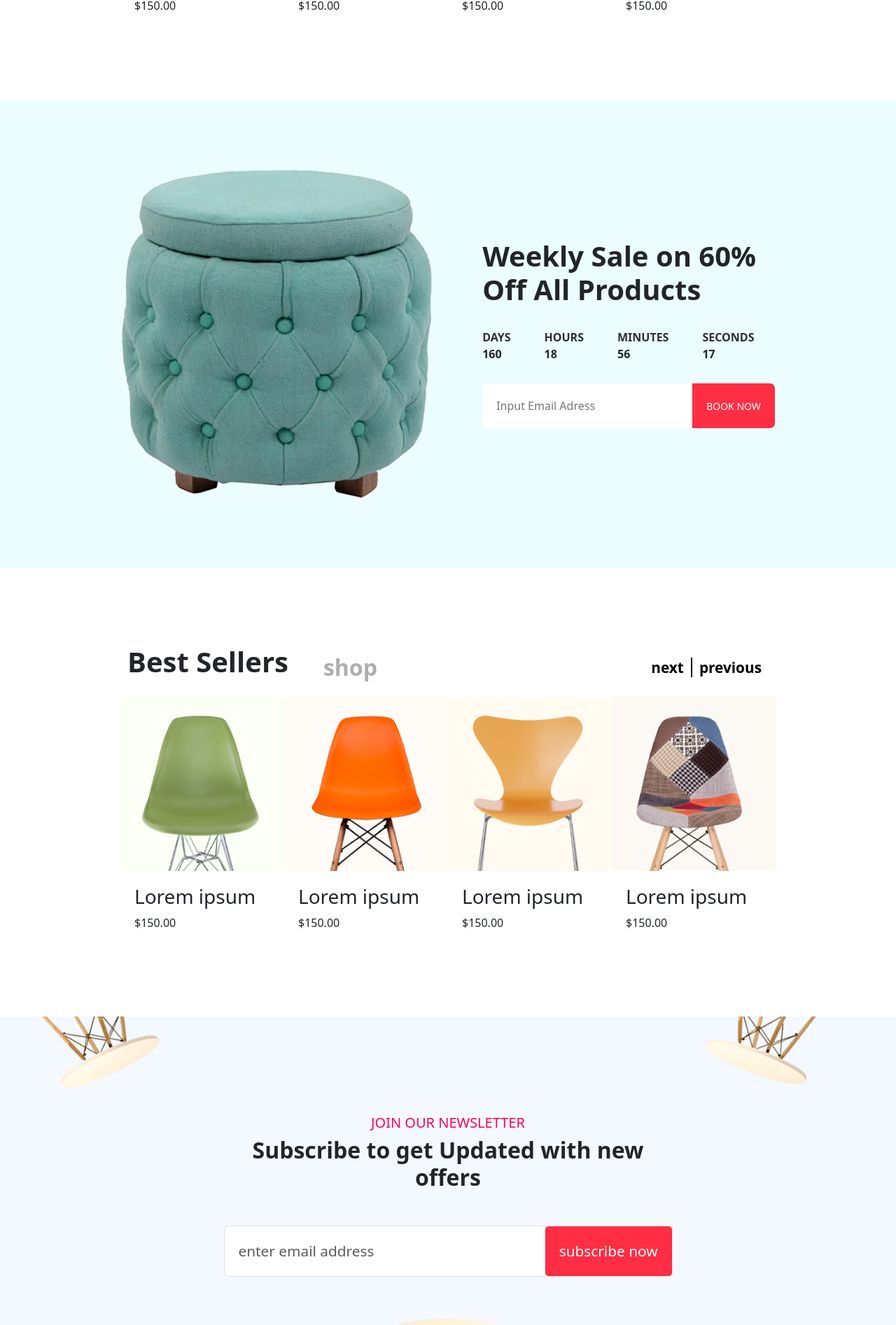
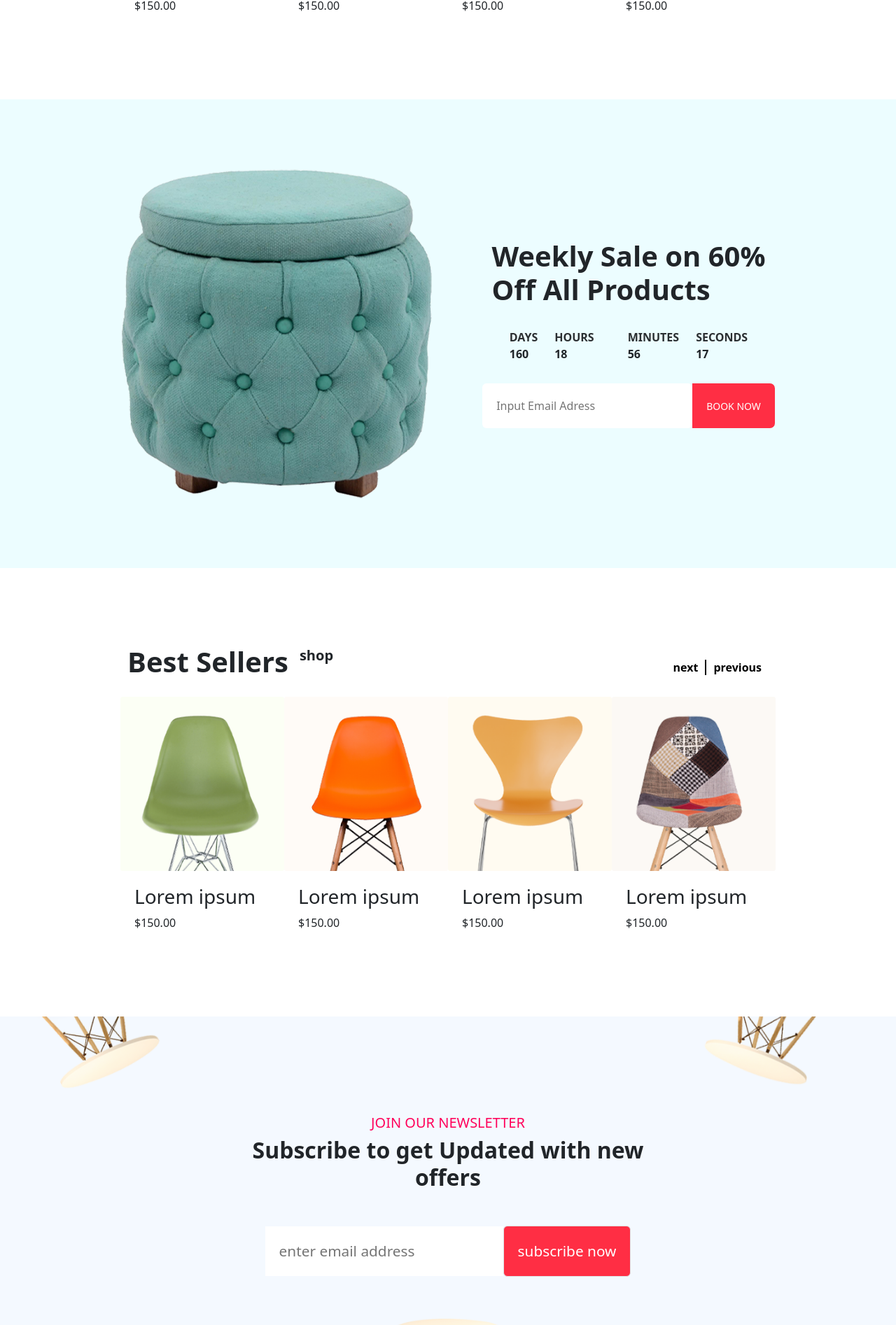
Before and after one commit to faramarzsakhi/e-commerce, an Angular app: page /#/home in a window 1280 px wide. Shown: the part 2536-4430 px from the top of the page at 70% size. Built offline with nearby package versions, Linux system fonts and the light colour scheme.

Commit message:
fixed page over flow and image responsive state

```diff
--- a/src/app/landing-page/landing-page/landing-page.component.html
+++ b/src/app/landing-page/landing-page/landing-page.component.html
@@ -42,18 +42,20 @@
 
     </div>
 </div>
-<app-sliding-list [items]="imagesArray" >
+<app-sliding-list [items]="imagesArray">
     <h1 mainTitle>Awesome</h1>
     <span subTitle>shop</span>
 </app-sliding-list>
 
 <!-- weekly sale -->
-<div class="container-fluid d-flex flex-column flex-lg-row onSale-container align-items-center justify-content-center gap-4 ">
-    <img src="assets/img/offer_img.png" alt="onSale" class="me-md-5">
+<div
+    class="container-fluid d-flex flex-column flex-lg-row onSale-container align-items-center justify-content-center gap-4  overflow-hidden p-3">
+    <img src="assets/img/offer_img.png" alt="onSale" class="me-md-5 img-fluid">
     <div class="onSale-title">
         <h1>Weekly Sale on 60% <br>Off All Products</h1>
-        <div class="d-flex flex-row gap-5 mt-4 fw-bold ">
-            <div class="d-flex flex-column" >
+        <div class="d-flex flex-column flex-md-row gap-5 mt-4 fw-bold justify-content-center  align-items-center">
+            <div class="d-flex gap-4">
+                <div class="d-flex flex-column align-tiems-center">
                     <span class="text-secondary-emphasis">DAYS</span>
                     <span #days></span>
                 </div>
@@ -61,6 +63,8 @@
                     <span class="text-secondary-emphasis">HOURS</span>
                     <span #hours></span>
                 </div>
+            </div>
+            <div class="d-flex gap-4">
                 <div class="d-flex flex-column">
                     <span class="text-secondary-emphasis">MINUTES</span>
                     <span #minutes></span>
@@ -70,7 +74,9 @@
                     <span #seconds></span>
                 </div>
             </div>
-        <div class="book-input">
+
+        </div>
+        <div class="book-input d-felx flex-column flex-md-row">
             <input type="text" placeholder="Input Email Adress">
             <button type="button">BOOK NOW</button>
         </div>
@@ -78,8 +84,8 @@
     </div>
 
 </div>
-<app-sliding-list class="best-sellers" [items]="imagesArray" >
-    <h1  class="fw-bold" mainTitle>Best Sellers</h1>
+<app-sliding-list class="best-sellers" [items]="imagesArray">
+    <h1 class="fw-bold" mainTitle>Best Sellers</h1>
     <span subTitle>shop</span>
 </app-sliding-list>
 
@@ -92,9 +98,10 @@
                     <h5>Join Our Newsletter</h5>
                     <h2>Subscribe to get Updated
                         with new offers</h2>
-                    <div class="input-group">
-                        <input type="text" class="form-control" placeholder="enter email address" aria-label="Recipient's username" aria-describedby="basic-addon2">
-                        <div class="input-group-append">
+                    <div class="input-groupT d-flex flex-column flex-md-row w-100 justify-content-center align-items-center">
+                        <input type="text" class="border-0" placeholder="enter email address"
+                            aria-label="Recipient's username" aria-describedby="basic-addon2">
+                        <div class="input-group-appendT">
                             <a href="#" class="input-group-text btn_2" id="basic-addon2">subscribe now</a>
                         </div>
                     </div>
@@ -106,39 +113,39 @@
 
 
 <!-- client logo secton>>>>>>>>>>>>>>>>>>> -->
-<section class="client_logo padding_top">
+<section class="client_logo padding_top overflow-hidden">
     <div class="container">
         <div class="row align-items-center">
             <div class="col-lg-12  row ">
                 <div class="single_client_logo col-6 col-md-4 col-lg-3 p-3">
-                    <img src="assets/img/client_logo/client_logo_1.png" alt="">
+                    <img src="assets/img/client_logo/client_logo_1.png" alt="" class="img-fluid">
                 </div>
                 <div class="single_client_logo col-6 col-md-4 col-lg-3 p-3">
-                    <img src="assets/img/client_logo/client_logo_2.png" alt="">
+                    <img src="assets/img/client_logo/client_logo_2.png" alt="" class="img-fluid">
                 </div>
                 <div class="single_client_logo col-6 col-md-4 col-lg-3 p-3">
-                    <img src="assets/img/client_logo/client_logo_3.png" alt="">
+                    <img src="assets/img/client_logo/client_logo_3.png" alt="" class="img-fluid">
                 </div>
                 <div class="single_client_logo col-6 col-md-4 col-lg-3 p-3">
-                    <img src="assets/img/client_logo/client_logo_4.png" alt="">
+                    <img src="assets/img/client_logo/client_logo_4.png" alt="" class="img-fluid">
                 </div>
                 <div class="single_client_logo col-6 col-md-4 col-lg-3 p-3">
-                    <img src="assets/img/client_logo/client_logo_5.png" alt="">
+                    <img src="assets/img/client_logo/client_logo_5.png" alt="" class="img-fluid">
                 </div>
                 <div class="single_client_logo col-6 col-md-4 col-lg-3 p-3">
-                    <img src="assets/img/client_logo/client_logo_3.png" alt="">
+                    <img src="assets/img/client_logo/client_logo_3.png" alt="" class="img-fluid">
                 </div>
                 <div class="single_client_logo col-6 col-md-4 col-lg-3 p-3">
-                    <img src="assets/img/client_logo/client_logo_2.png" alt="">
+                    <img src="assets/img/client_logo/client_logo_2.png" alt="" class="img-fluid">
                 </div>
                 <div class="single_client_logo col-6 col-md-4 col-lg-3 p-3">
-                    <img src="assets/img/client_logo/client_logo_1.png" alt="">
+                    <img src="assets/img/client_logo/client_logo_1.png" alt="" class="img-fluid">
                 </div>
                 <div class="single_client_logo col-6 col-md-4 col-lg-3 p-3">
-                    <img src="assets/img/client_logo/client_logo_5.png" alt="">
+                    <img src="assets/img/client_logo/client_logo_5.png" alt="" class="img-fluid">
                 </div>
                 <div class="single_client_logo col-6 col-md-4 col-lg-3 p-3">
-                    <img src="assets/img/client_logo/client_logo_4.png" alt="">
+                    <img src="assets/img/client_logo/client_logo_4.png" alt="" class="img-fluid">
                 </div>
             </div>
 
--- a/src/app/landing-page/landing-page/landing-page.component.scss
+++ b/src/app/landing-page/landing-page/landing-page.component.scss
@@ -24,9 +24,10 @@
     .onSale-title{
         display: flex;
         flex-direction: column;
+        align-items: center;
         h1{
             font-weight: 700 !important;
-        font-weight: 4em !important;
+            font-weight: 4em !important;
 
         }
         .book-input{
@@ -79,12 +80,12 @@
         font-weight: 700;
         margin-bottom: 50px;
     }
-    .input-group{
+    .input-groupT{
         input{
             padding:20px;
             font-size: 1.3em;
         }
-        .input-group-append{
+        .input-group-appendT{
             a{
                 padding:20px;
                 text-decoration: none;
--- a/src/app/landing-page/sliding-list/sliding-list.component.html
+++ b/src/app/landing-page/sliding-list/sliding-list.component.html
@@ -1,8 +1,11 @@
-<div class="container d-flex  flex-column ">
+<div class="container d-flex  flex-column overflow-hidden ">
     <!-- title -->
     <div class="title">
-        <h1><ng-content select="[mainTitle]"></ng-content></h1>
-       <span> <ng-content select="[subTitle]"></ng-content></span>
+        <div class="d-flex flex-column flex-md-row title-text">
+            <h1 class="me-md-3"><ng-content select="[mainTitle]" class=""></ng-content></h1>
+            <span> <ng-content select="[subTitle]"></ng-content></span>
+        </div>
+
         <div class="arrows">
             <span class="" (click)="scrollLeft(list)" role="button">next</span>
             <span class="prev" (click)="scrollRight(list)" role="button">previous</span>
--- a/src/app/landing-page/sliding-list/sliding-list.component.scss
+++ b/src/app/landing-page/sliding-list/sliding-list.component.scss
@@ -11,14 +11,9 @@
     justify-content: start;
     column-gap: 20px;
     margin: 10px;
-    h1 {
+    .title-text{
+      font-size: 20px ;
       font-weight: 700;
-    }
-    span {
-      font-weight: 700;
-      color: rgb(174, 174, 174);
-      font-size: 2em;
-      margin-left: 30px;
     }
     .arrows {
       margin-left: auto;
@@ -26,7 +21,7 @@
       span {
         color: black;
         font-weight: bold;
-        font-size: 1.3em;
+        font-size: 1em;
         width: 40px !important;
         height: 10px !important;
         margin: 0px;
--- a/src/app/shared/footer/footer.component.html
+++ b/src/app/shared/footer/footer.component.html
@@ -1,4 +1,4 @@
-<div class="container pt-5 px-5 overflow-hidden ">
+<div class="container pt-5 px-md-5 overflow-hidden ">
     <div class="d-flex flex-column flex-lg-row gap-5">
         <div class="d-flex flex-column row-gap-2 mx-3">
             <h4 class="mb-4">Top Products</h4>
```
Lines whose indentation alone changed are shown as unchanged.
